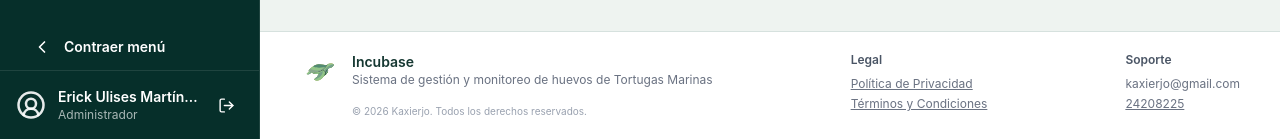
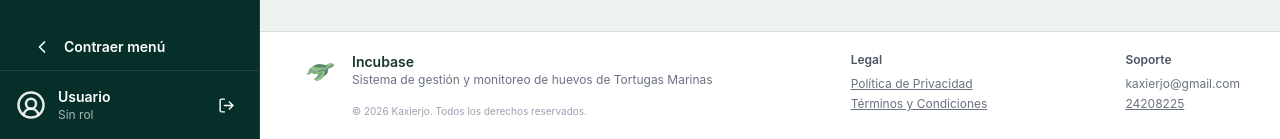
Before and after one commit to KarlaPocasangre/IncuBase, a React (Vite) app in the folder client/: page / in a window 1280 px wide. Shown: the part 661-800 px from the top of the page. Built offline with nearby package versions, Linux system fonts and the light colour scheme; sample sign-in values are in the browser's storage.

Commit message:
fix(client): corregir botón de cerrar sesión en sidebar y comportamiento colapsado

```diff
--- a/client/src/components/common/Sidebar.jsx
+++ b/client/src/components/common/Sidebar.jsx
@@ -338,34 +338,38 @@ function Sidebar() {
 
       {/* USER */}
       <div className="border-t border-white/10 px-4 py-4 shrink-0 bg-[#062F2A]">
-        <div
-          className={`flex items-center ${
-            collapsed ? "justify-center" : "justify-between"
-          } gap-3`}
-        >
-          <div className="flex items-center gap-3 min-w-0">
-            <UserCircle2 size={30} className="shrink-0 text-white/90" />
+        {collapsed ? (
+          <button
+            type="button"
+            onClick={cerrarSesion}
+            className="mx-auto flex h-10 w-10 items-center justify-center rounded-full hover:bg-[#0B3B35] transition"
+            title="Cerrar sesión"
+          >
+            <LogOut size={20} />
+          </button>
+        ) : (
+          <div className="flex items-center justify-between gap-3">
+            <div className="flex items-center gap-3 min-w-0">
+              <UserCircle2 size={30} className="shrink-0 text-white/90" />
 
-            {!collapsed && (
               <div className="min-w-0">
                 <p className="text-sm font-semibold truncate">
-                  Erick Ulises Martínez
+                  {nombreCompleto}
                 </p>
-                <p className="text-xs text-white/65">Administrador</p>
+                <p className="text-xs text-white/65">{rolUsuario}</p>
               </div>
-            )}
-          </div>
+            </div>
 
-          {!collapsed && (
             <button
               type="button"
+              onClick={cerrarSesion}
               className="p-2 rounded-lg hover:bg-[#0B3B35] transition"
               title="Cerrar sesión"
             >
               <LogOut size={17} />
             </button>
-          )}
-        </div>
+          </div>
+        )}
       </div>
     </aside>
   );
```
